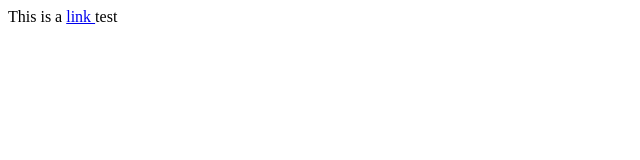
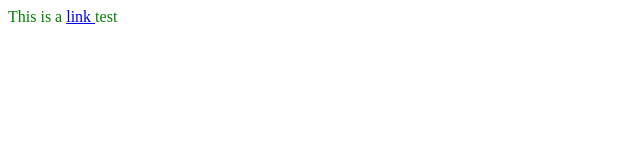
Before and after one commit to Xemt/xemt.github.io, a plain HTML site: page 2.html in a window 1280 px wide. Shown: the full height of the page, 0-640 px from the left. Drawn offline with Linux system fonts and the light colour scheme.

Commit message:
Update 2.html

```diff
--- a/2.html
+++ b/2.html
@@ -2,7 +2,7 @@
 <html>
 <body>
 
-  <t> This is a <a href="index.html"> link </a> test </t>
+  <t style="color:green;"> This is a <a href="index.html"> link </a> test </t>
 
 </body>
 </html>
```
